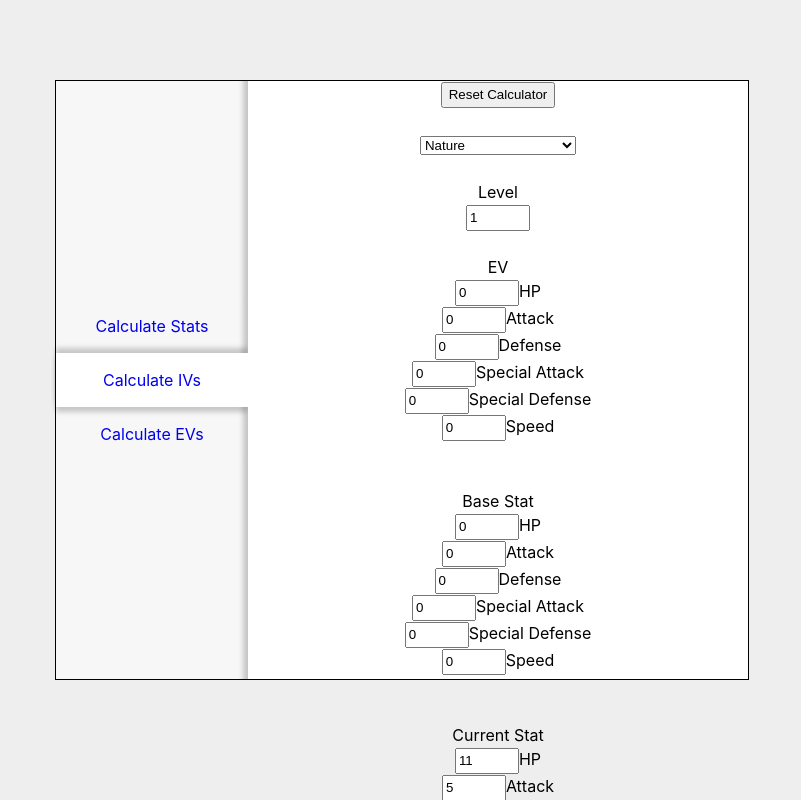
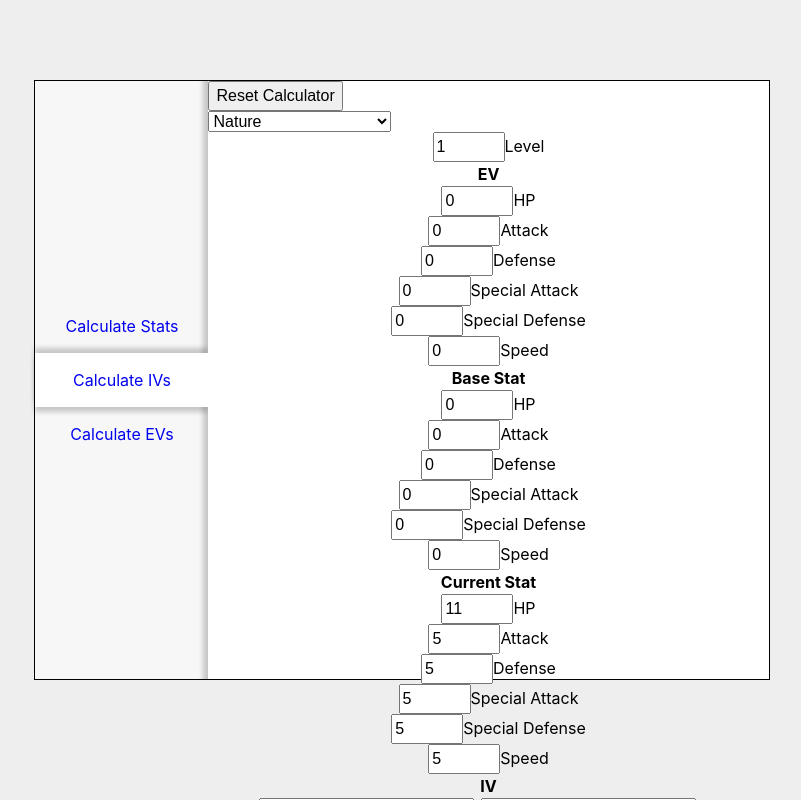
Before and after one commit to d-mcneil/pokemon-calculator, a React (Create React App) app: page /iv in a window 1280 px wide. Shown: the top 800 px of the page, without its empty margins (238-1039 px from the left). Built offline with nearby package versions, Linux system fonts and the light colour scheme.

Commit message:
Wrap calculator fields, labels, etc. in divs and give them classes; set standard display, font size, etc. to cover the whole application

```diff
--- a/src/components/Button/Button.component.jsx
+++ b/src/components/Button/Button.component.jsx
@@ -2,13 +2,7 @@ import React from "react";
 import "./Button.styles.scss";
 
 const Button = ({ onClick, text }) => {
-  return (
-    <>
-      <button onClick={onClick}>{text}</button>
-      <br></br>
-      <br></br>
-    </>
-  );
+  return <button onClick={onClick}>{text}</button>;
 };
 
 export default Button;
--- a/src/components/CalculatorField/CalculatorField.component.jsx
+++ b/src/components/CalculatorField/CalculatorField.component.jsx
@@ -16,6 +16,7 @@ const CalculatorField = ({
   valueIsCalculated = false,
   fieldType, // baseStat, currentStat, iv, ev, level
   statName = "", // hp, attack, defense, specialAttack, specialDefense, speed
+  id,
 }) => {
   const maxValue = valueIsCalculated
     ? undefined
@@ -63,6 +64,8 @@ const CalculatorField = ({
 
   return (
     <input
+      className="calculator-field"
+      id={id}
       onChange={handleChange}
       onBlur={handleBlur}
       type={"number"}
--- a/src/components/FieldTypeLabel/FieldTypeLabel.component.jsx
+++ b/src/components/FieldTypeLabel/FieldTypeLabel.component.jsx
@@ -3,14 +3,7 @@ import { convertStringToLabel as label } from "../../functions";
 import "./FieldTypeLabel.styles.scss";
 
 const FieldTypeLabel = ({ fieldType }) => {
-  return (
-    <>
-      <br></br>
-      <br></br>
-      <span>{label(fieldType)}</span>
-      <br></br>
-    </>
-  );
+  return <h3>{label(fieldType)}</h3>;
 };
 
 export default FieldTypeLabel;
--- a/src/components/Navigation/Navigation.styles.scss
+++ b/src/components/Navigation/Navigation.styles.scss
@@ -29,9 +29,7 @@
       height: 100%;
       display: flex;
       flex-direction: column;
-      // align-content: center;
-      // justify-content: center;
-      width: 12em;
+      width: fit-content;
 
       .sidebar-item {
         // an <li> element
--- a/src/components/StatLabel/StatLabel.component.jsx
+++ b/src/components/StatLabel/StatLabel.component.jsx
@@ -2,12 +2,11 @@ import React from "react";
 import { convertStringToLabel as label } from "../../functions";
 import "./StatLabel.styles.scss";
 
-const StatLabel = ({ statName }) => {
+const StatLabel = ({ statName, labelIsFor }) => {
   return (
-    <>
-      <span>{label(statName)}</span>
-      <br></br>
-    </>
+    <label className="calculator-field-label" htmlFor={labelIsFor}>
+      {label(statName)}
+    </label>
   );
 };
 
--- a/src/containers/Calculator/Calculator.container.jsx
+++ b/src/containers/Calculator/Calculator.container.jsx
@@ -1,4 +1,4 @@
-import React, { Fragment } from "react";
+import React from "react";
 import { connect } from "react-redux";
 import { useEffect } from "react";
 import { updateCalculatorField, resetCalculator } from "../../redux/actions";
@@ -16,6 +16,7 @@ import Button from "../../components/Button/Button.component";
 import FieldTypeLabel from "../../components/FieldTypeLabel/FieldTypeLabel.component";
 import FieldGroup from "../FieldGroup.container";
 import "./Calculator.styles.scss";
+import StatLabel from "../../components/StatLabel/StatLabel.component";
 
 const mapStateToProps = (state) => ({
   level: state.level.level,
@@ -186,14 +187,14 @@ const Calculator = ({
       const valueIsCalculated =
         fieldType === calculatedFieldType ? true : false; // if the value is calculated, then it has a more complex key and the input field is read-only
       return (
-        <Fragment key={`${fieldType}-fragment`}>
+        <div className="field-group" key={`field-group-wrapper-${fieldType}`}>
           <FieldTypeLabel fieldType={fieldType} key={`${fieldType}-label`} />
           <FieldGroup
             fieldType={fieldType}
             valueIsCalculated={valueIsCalculated}
             key={`${fieldType}-group`}
           />
-        </Fragment>
+        </div>
       );
     });
   };
@@ -206,15 +207,24 @@ const Calculator = ({
         key={"reset-calculator"}
       />
       <NatureSelector key={`${resetIndex}-${SELECTOR_TYPE.nature}`} />
-      <FieldTypeLabel
+      {/* <FieldTypeLabel
         fieldType={FIELD_TYPE.level}
         key={`${FIELD_TYPE.level}-label`}
-      />
-      <CalculatorField
-        key={`${resetIndex}-${FIELD_TYPE.level}`}
-        defaultValue={level}
-        fieldType={FIELD_TYPE.level}
-      />
+      /> */}
+      <div className="calculator-field-wrapper">
+        <CalculatorField
+          key={`${resetIndex}-${FIELD_TYPE.level}`}
+          defaultValue={level}
+          fieldType={FIELD_TYPE.level}
+          id="calculator-field-level"
+        />
+        <StatLabel
+          statName={FIELD_TYPE.level}
+          key={`${FIELD_TYPE.level}-label`}
+          labelIsFor="calculator-field-level"
+        />
+      </div>
+
       {renderCalculatorFields()}
     </main>
   );
--- a/src/containers/FieldGroup.container.jsx
+++ b/src/containers/FieldGroup.container.jsx
@@ -1,4 +1,4 @@
-import React, { Fragment } from "react";
+import React from "react";
 import { connect } from "react-redux";
 import CalculatorField from "../components/CalculatorField/CalculatorField.component";
 import StatLabel from "../components/StatLabel/StatLabel.component";
@@ -45,11 +45,14 @@ const FieldGroup = ({
 
       return (
         <>
-          -
+          <p className="min-max-calculator-field-separator">-</p>
           <CalculatorField
             valueIsCalculated={valueIsCalculated}
             key={key}
             defaultValue={defaultValue}
+            fieldType={fieldType}
+            statName={statName}
+            max
           />
         </>
       );
@@ -79,19 +82,28 @@ const FieldGroup = ({
       // this situation would occur if, when calculating a value, that value is out of range, and then the user switches calculators without fixing the out of range value
       // one of the useEffect hooks will catch this and reset the value when the calculator component remounts
     }`;
+    const fieldId = `calculator-field-${fieldType}-${statName}`;
 
     return (
-      <Fragment key={`${fieldType}-${statName}-fragment`}>
+      <div
+        className="calculator-field-wrapper"
+        key={`calculator-field-label-wrapper-${fieldType}-${statName}`}
+      >
         <CalculatorField
           key={key}
           defaultValue={defaultValue}
           fieldType={fieldType}
           statName={statName}
           valueIsCalculated={valueIsCalculated}
+          id={fieldId}
         />
         {renderMaxIvOrEvFields(statName, maxValue, index)}
-        <StatLabel statName={statName} key={`${fieldType}-${statName}-label`} />
-      </Fragment>
+        <StatLabel
+          statName={statName}
+          key={`${fieldType}-${statName}-label`}
+          labelIsFor={fieldId}
+        />
+      </div>
     );
   });
 };
--- a/src/index.scss
+++ b/src/index.scss
@@ -1,3 +1,14 @@
+html {
+  margin: 0;
+  width: 100%;
+  font-size: 12px;
+}
+
+@media (min-width: 600px) {
+  html {
+    font-size: 16px;
+  }
+}
 body {
   margin: 0;
   font-family: -apple-system, BlinkMacSystemFont, "Segoe UI", "Roboto", "Oxygen",
@@ -12,3 +23,30 @@ body {
   box-sizing: border-box;
   line-height: 1.5em;
 }
+
+button,
+select,
+h3 {
+  display: block;
+}
+
+input,
+label,
+p {
+  display: inline-block;
+}
+
+h3,
+p {
+  margin: 0;
+}
+
+a,
+button,
+select,
+input,
+label,
+h3,
+p {
+  font-size: 1rem;
+}
```
